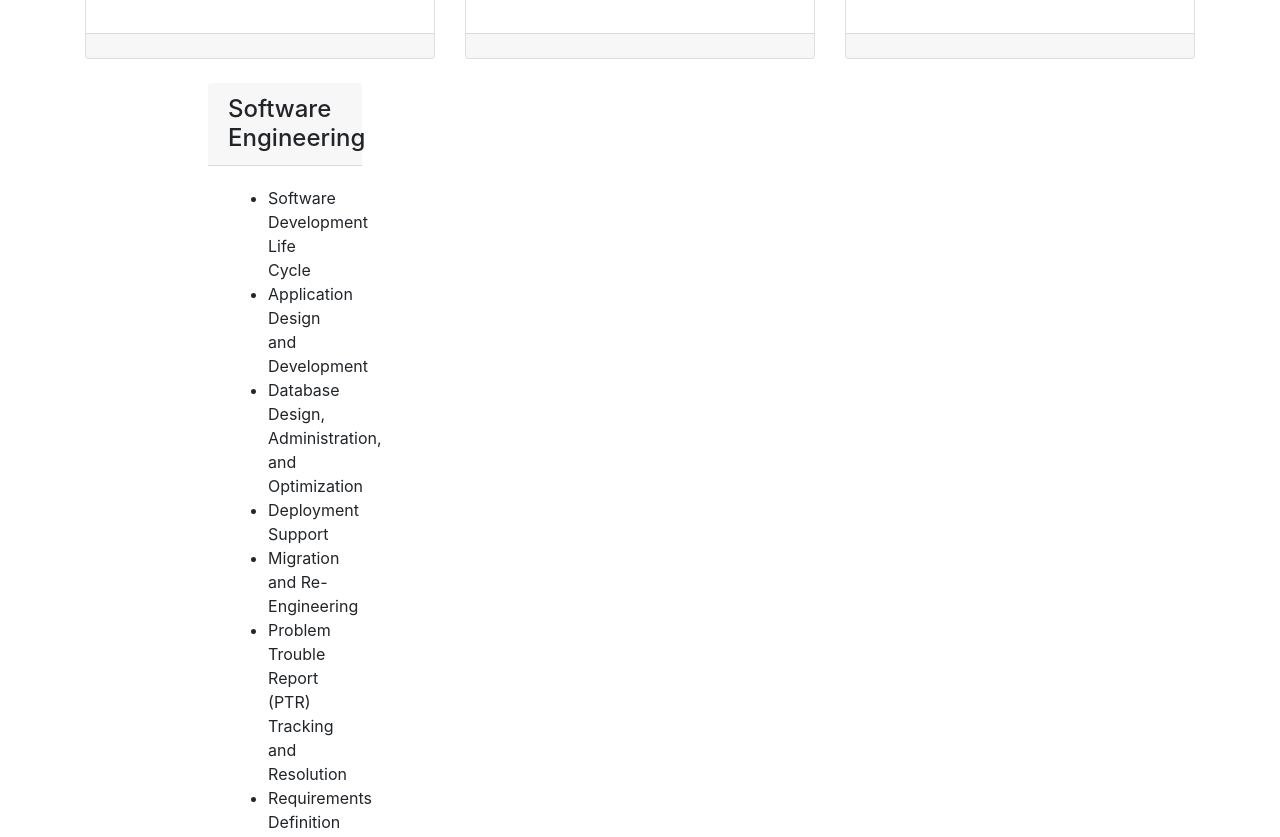
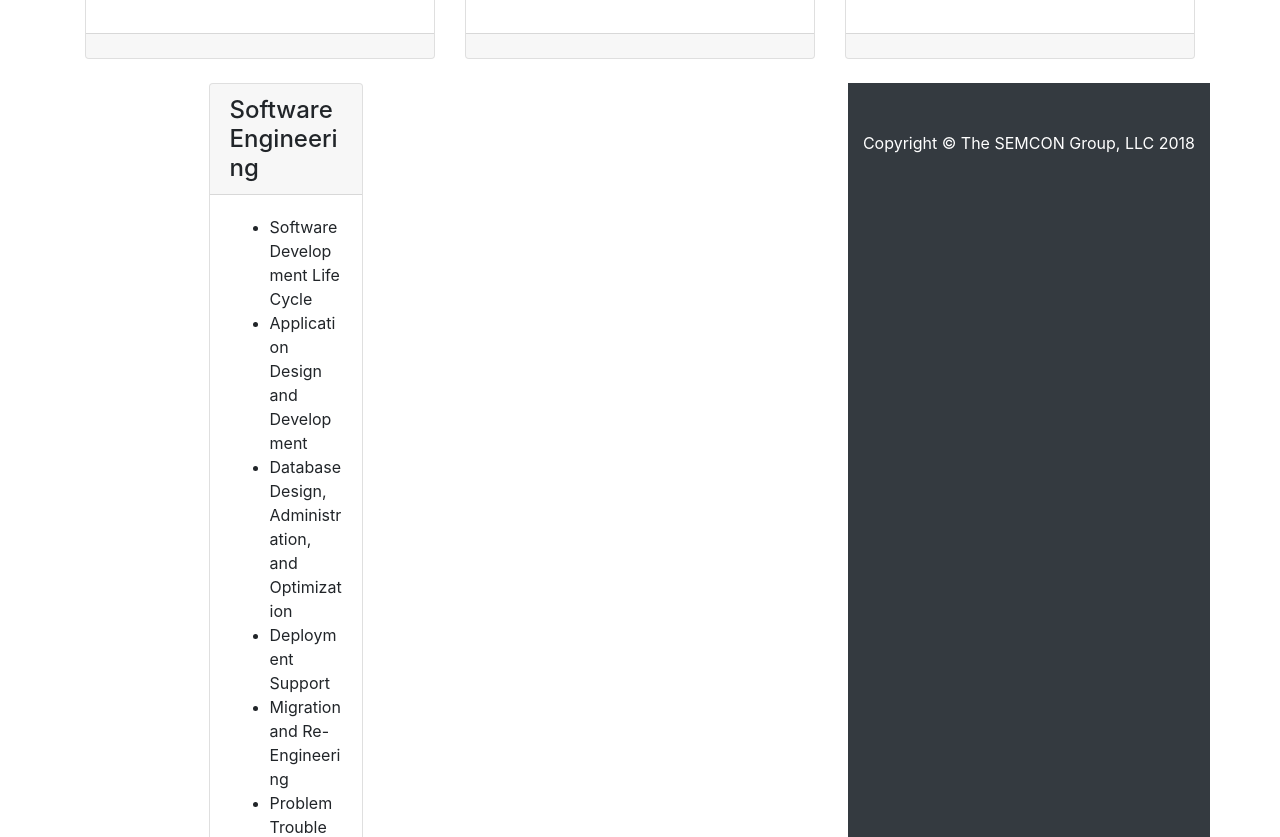
Before and after one commit to troyhagen8/Lab-1, a website: page services.html in a window 1280 px wide. Shown: the part 1935-2772 px from the top of the page. Drawn offline with Linux system fonts and the light colour scheme.

Commit message:
Update services.html

```diff
--- a/services.html
+++ b/services.html
@@ -139,10 +139,11 @@
 
       <div class="col-lg-3 mb-4">
           </div>
-      <div class="col-lg-4 mb-4">
-        <h4 class="card-header">Software Engineering</h4>    <div class="card-body">
+      <div class="col-lg-4 mb-4"> <div class="card h-100">
+         <h4 class="card-header">Software Engineering</h4>    <div class="card-body">
     <ul> <li>Software Development Life Cycle</li> <li>Application Design and Development</li>  <li>Database Design, Administration, and Optimization</li>  <li>Deployment Support</li>  <li>Migration and Re-Engineering</li>  <li>Problem Trouble Report (PTR) Tracking and Resolution</li>  <li>Requirements Definition</li>  </ul>
     </div>  <div class="card-footer"> </div>
+
       </div>
 
     </div>
```
